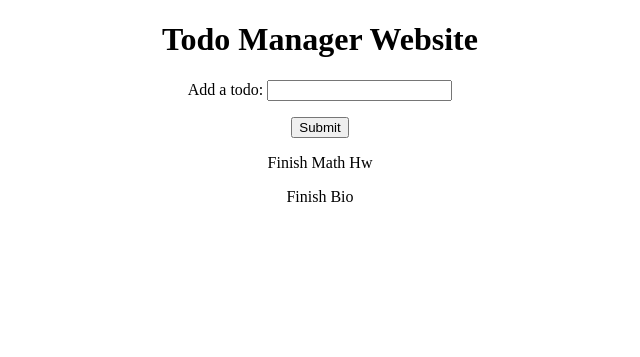
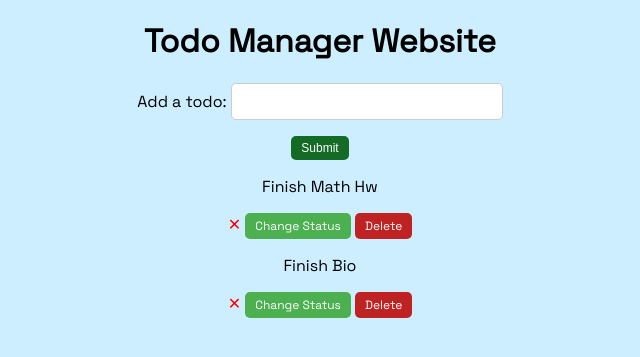
Before and after one commit to The-Coding-Kid/csp-perf-task, a Flask app: page / in a window 1280 px wide. Shown: the top 357 px of the page, without its empty margins (320-960 px from the left). Run offline with Flask 3, Linux system fonts and the light colour scheme; data comes from the database, SQL or seed files in the repository; both versions use the stored data as it was after the commit.

Commit message:
made stuff look better

```diff
--- a/app.py
+++ b/app.py
@@ -60,7 +60,7 @@ def update(todo_id):
 def delete_route(todo_id):
     todo_to_delete = Todo.query.filter_by(id=todo_id).first()
     db.session.delete(todo_to_delete)
-    db._session.commit()
+    db.session.commit()
     return redirect(url_for('home_route'))
 
 if __name__ == '__main__':
--- a/static/styles/index.css
+++ b/static/styles/index.css
@@ -1,6 +1,8 @@
 body {
   margin: 0;
   padding: 0;
+  background-color: #cceeff;
+  font-family: "Space Grotesk", sans-serif;
 }
 
 .header {
@@ -16,3 +18,57 @@ body {
   transform: translate(-50%, 0%);
   text-align: center;
 }
+
+.btn-update {
+  background-color: #4caf50; /* Green */
+  border: none;
+  color: white;
+  padding: 5px 10px;
+  text-align: center;
+  border-radius: 5px;
+  text-decoration: none;
+  display: inline-block;
+  font-size: 12px;
+}
+
+.btn-delete {
+  background-color: #bf2222; /* Green */
+  border: none;
+  color: white;
+  padding: 5px 10px;
+  text-align: center;
+  border-radius: 5px;
+  text-decoration: none;
+  display: inline-block;
+  font-size: 12px;
+}
+
+.checkmark {
+  color: green;
+}
+
+.xmark {
+  color: red;
+}
+
+.textinput {
+  width: 250px;
+  height: 15px;
+  border-radius: 5px;
+  border: 1px solid #ccc;
+  padding: 10px;
+  font-size: 16px;
+  background-color: white;
+}
+
+.submit-btn {
+  background-color: #136b25;
+  border: none;
+  color: white;
+  padding: 5px 10px;
+  text-align: center;
+  border-radius: 5px;
+  text-decoration: none;
+  display: inline-block;
+  font-size: 12px;
+}
--- a/templates/index.html
+++ b/templates/index.html
@@ -2,6 +2,12 @@
 <html>
   <head>
     {% block head %}
+    <link rel="preconnect" href="https://fonts.googleapis.com" />
+    <link rel="preconnect" href="https://fonts.gstatic.com" crossorigin />
+    <link
+      href="https://fonts.googleapis.com/css2?family=Space+Grotesk&display=swap"
+      rel="stylesheet"
+    />
     <title>{% block title %}{% endblock %}Todo App</title>
     <link
       rel="stylesheet"
@@ -15,11 +21,25 @@
     </div>
     <div class="todos">
       <form action="/" method="POST">
-        <p>Add a todo: <input type="text" name="todo" /></p>
-        <input type="submit" value="Submit" name="add todo" />
+        <p>Add a todo: <input class="textinput" type="text" name="todo" /></p>
+        <input
+          class="submit-btn"
+          type="submit"
+          value="Submit"
+          name="add todo"
+        />
       </form>
       {% for todo in todos %}
-      <p>{{ todo.todo }}</p>
+      <span>
+        <p>{{ todo.todo }}</p>
+        {% if todo.completed %}
+        <span class="checkmark">&#10003;</span>
+        {% else %}
+        <span class="xmark">&#10005;</span>
+        {% endif %}
+      </span>
+      <a class="btn-update" href="/update/{{todo.id}}">Change Status</a>
+      <a class="btn-delete" href="/delete/{{todo.id}}">Delete</a>
       {% endfor %}
     </div>
   </body>
```
Also changed, not shown: database.db, 1 other file.
